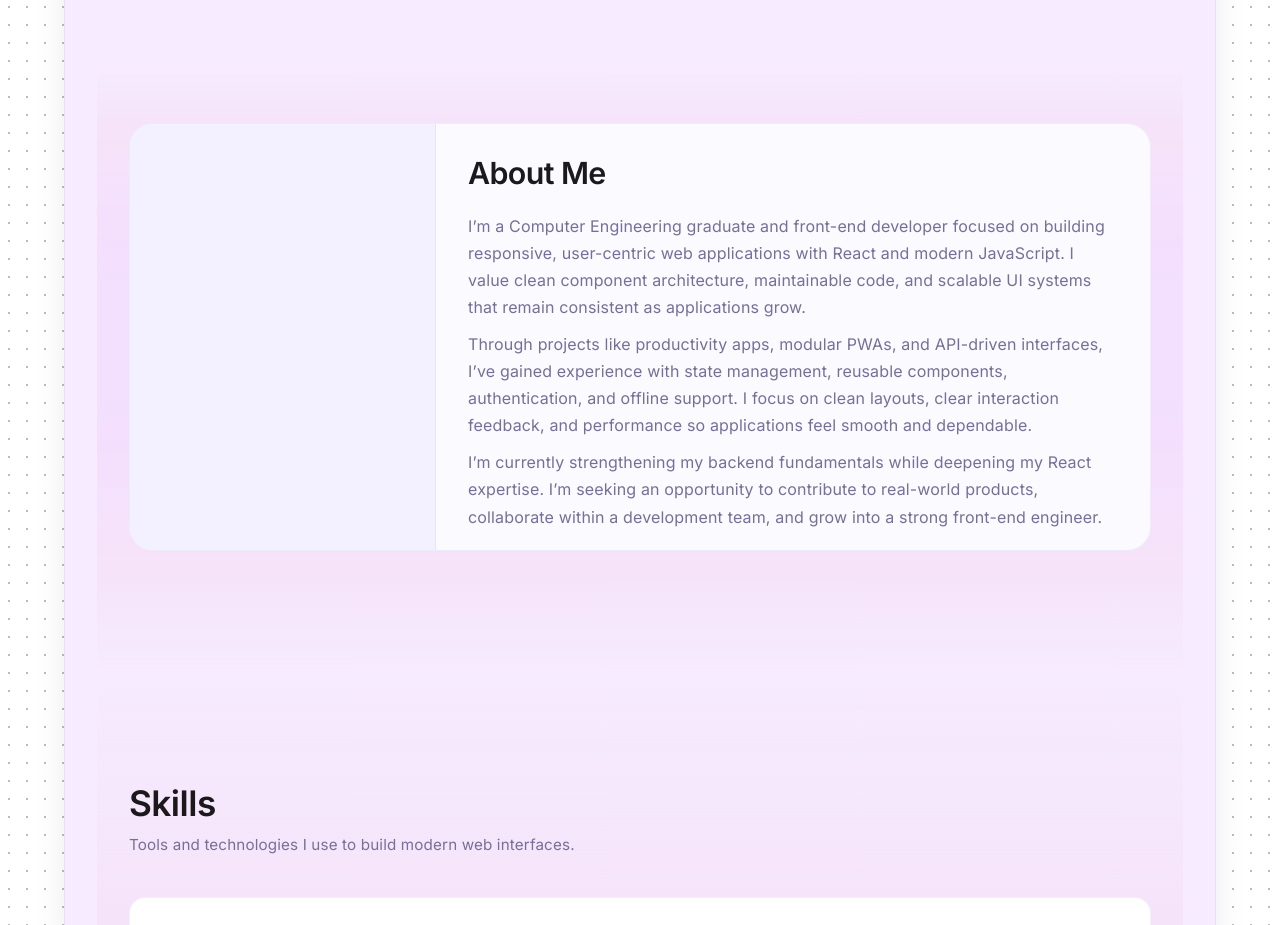
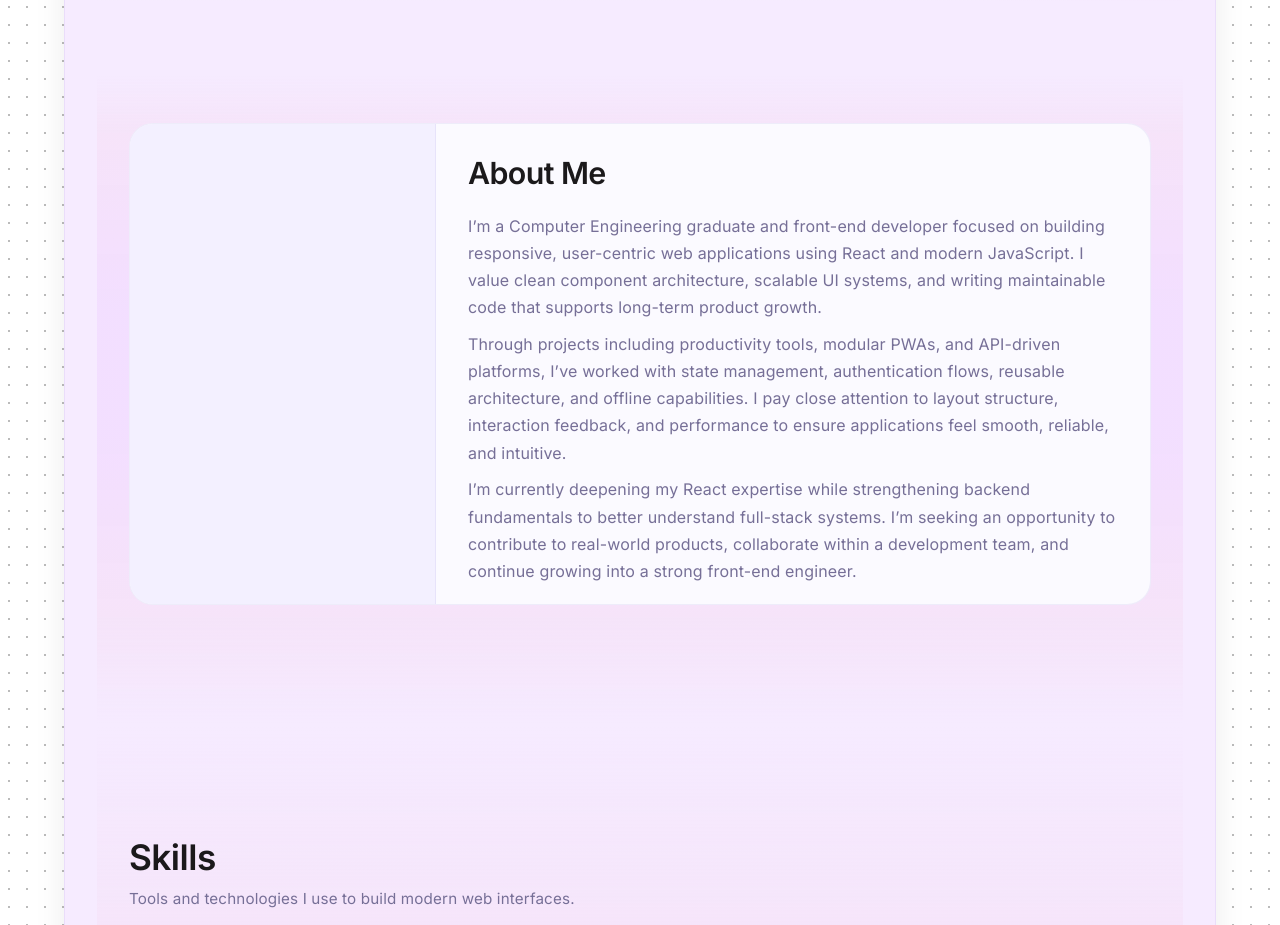
Before and after one commit to sushantshinde7/sushant-portfolio, a React (Vite) app: page / in a window 1280 px wide. Shown: the part 740-1665 px from the top of the page. Built offline with nearby package versions, Linux system fonts and the light colour scheme.

Commit message:
refactor(about): refine content for clarity and conciseness without reducing depth

```diff
--- a/src/components/About.jsx
+++ b/src/components/About.jsx
@@ -48,25 +48,27 @@ export default function About() {
 
             <p>
               I’m a Computer Engineering graduate and front-end developer
-              focused on building responsive, user-centric web applications with
-              React and modern JavaScript. I value clean component architecture,
-              maintainable code, and scalable UI systems that remain consistent
-              as applications grow.
+              focused on building responsive, user-centric web applications
+              using React and modern JavaScript. I value clean component
+              architecture, scalable UI systems, and writing maintainable code
+              that supports long-term product growth.
             </p>
 
             <p>
-              Through projects like productivity apps, modular PWAs, and
-              API-driven interfaces, I’ve gained experience with state
-              management, reusable components, authentication, and offline
-              support. I focus on clean layouts, clear interaction feedback, and
-              performance so applications feel smooth and dependable.
+              Through projects including productivity tools, modular PWAs,
+              and API-driven platforms, I’ve worked with state management,
+              authentication flows, reusable architecture, and offline
+              capabilities. I pay close attention to layout structure,
+              interaction feedback, and performance to ensure applications
+              feel smooth, reliable, and intuitive.
             </p>
 
             <p>
-              I’m currently strengthening my backend fundamentals while
-              deepening my React expertise. I’m seeking an opportunity to
-              contribute to real-world products, collaborate within a
-              development team, and grow into a strong front-end engineer.
+              I’m currently deepening my React expertise while strengthening
+              backend fundamentals to better understand full-stack systems.
+              I’m seeking an opportunity to contribute to real-world
+              products, collaborate within a development team, and continue
+              growing into a strong front-end engineer.
             </p>
           </motion.div>
         </motion.div>
--- a/src/styles/About.css
+++ b/src/styles/About.css
@@ -64,6 +64,8 @@
   background: var(--surface-1);
   border-radius: 24px;
   width: 100%;
+  max-width: 1100px;      /* 👈 controls total card width */
+  margin: 0 auto;         /* 👈 center it */
   border: 1px solid var(--border);
 
   box-shadow: none;
@@ -137,7 +139,7 @@
   font-size: 1rem;
   line-height: 1.7;
   color: var(--text-muted);
-  max-width: 74ch;
+  max-width: 68ch;
   text-align: left;
   text-wrap: pretty;
 }
```
